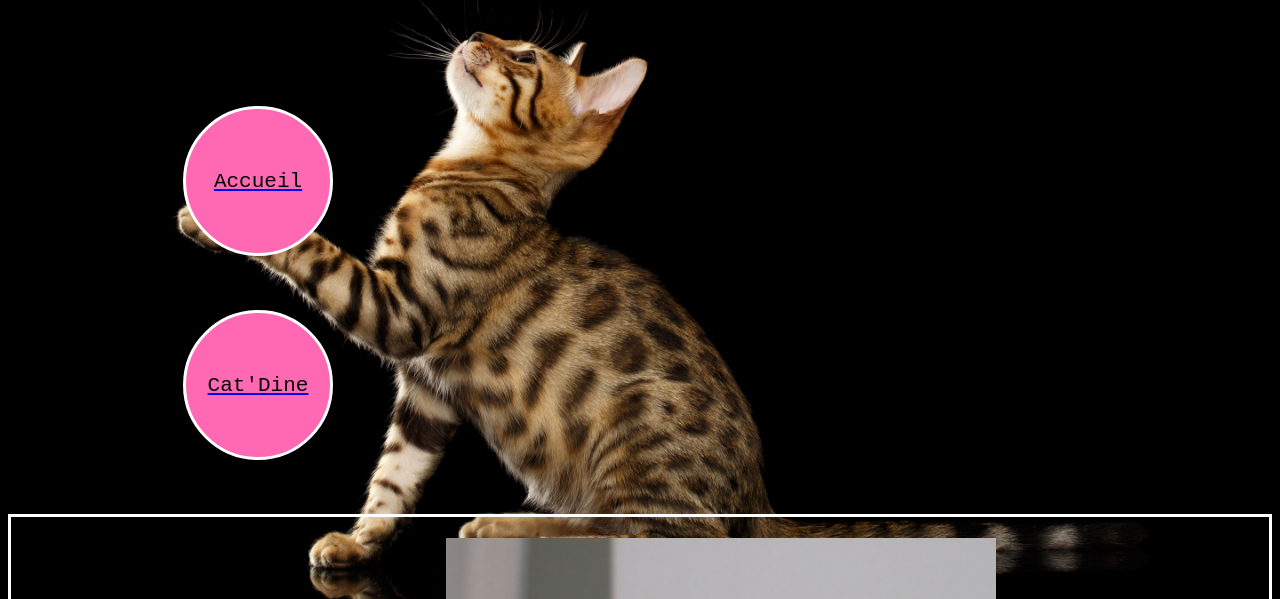
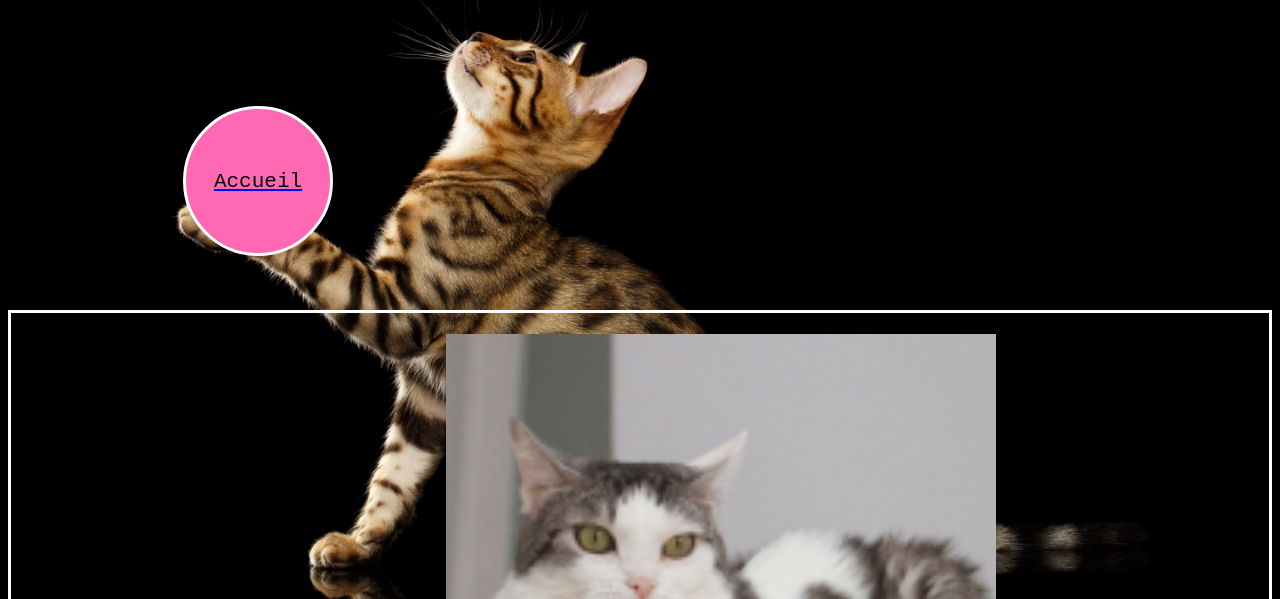
Before and after one commit to LydiaGS/adopterchat, a plain HTML site: page public/html/adoption.html in a window 1280 px wide. Shown: the part 201-800 px from the top of the page. Drawn offline with Linux system fonts and the light colour scheme.

Commit message:
lines page index

```diff
--- a/public/html/adoption.html
+++ b/public/html/adoption.html
@@ -16,10 +16,6 @@
         <input type="button" value="Accueil" onclick="msg(Bienvenue)">
     </a>
     <br> <br> <br>
-    <a href="/index.html">
-        <input type="button" value="Cat'Dine" onclick="msg(Bienvenue)">
-        </a>
-        <br> <br> <br>
     <div class="chat">
         <p> <span>Jenny</span>
             <img src="../img/chat66.jpg" height="550px" width="550px"></img>
```
Also changed, not shown: public/html/acueil.html (+0 -4 lines).
